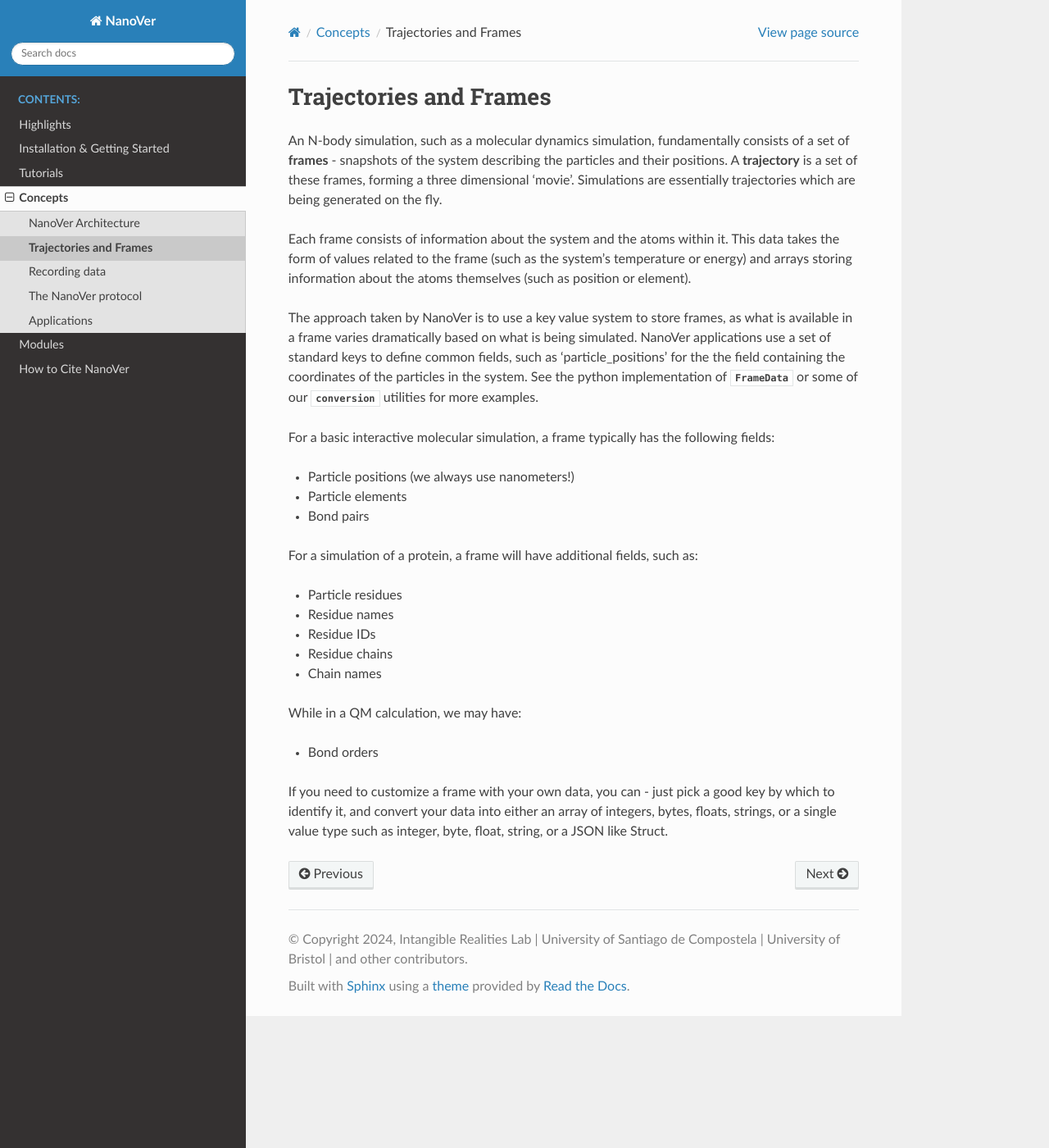
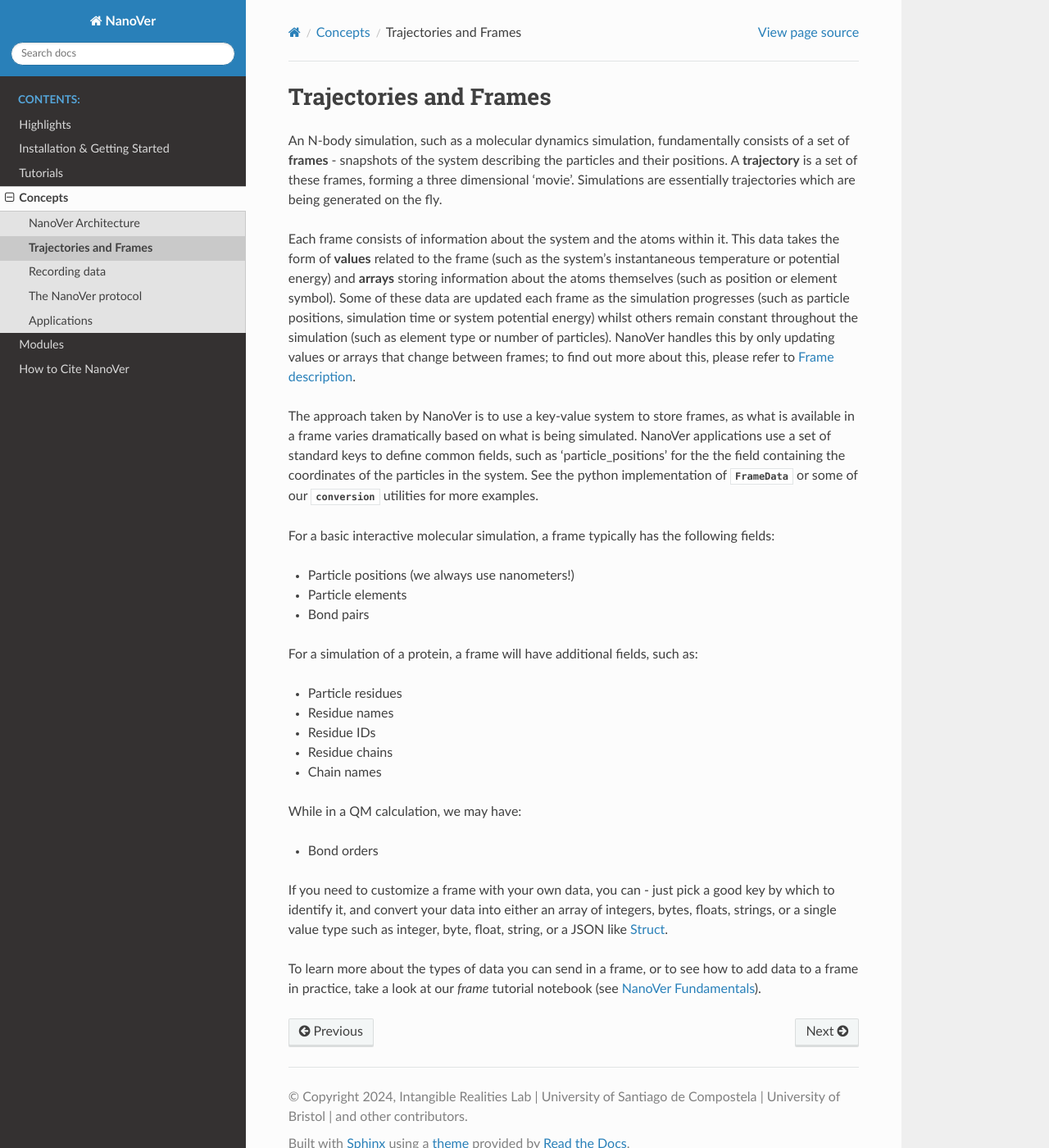
Before and after one commit to IRL2/nanover-docs, a Sphinx documentation site: the page built from source/concepts/frames.rst, in a window 1280 px wide and 1400 px high. Shown: the whole window at 82% size. Built offline with Sphinx 7.4.7 and the Read the Docs theme 3.1.0, drawn with Linux system fonts in a browser that asks for light colours; pages that are not in the unit, such as notebooks, are missing from menus; the version number could not be read and is left out.

Commit message:
Add more information to trajectories and frames page, and link to the frame tutorial notebook.

```diff
--- a/source/concepts/frames.rst
+++ b/source/concepts/frames.rst
@@ -9,14 +9,19 @@
 trajectories which are being generated on the fly.
 
 Each frame consists of information about the system and the atoms within it. This
-data takes the form of values related to the frame (such as the system's temperature
-or energy) and arrays storing information about the atoms themselves (such as position
-or element).
+data takes the form of **values** related to the frame (such as the system's instantaneous temperature
+or potential energy) and **arrays** storing information about the atoms themselves (such as position
+or element symbol). Some of these data are updated each frame as the simulation progresses (such
+as particle positions, simulation time or system potential energy) whilst others remain constant
+throughout the simulation (such as element type or number of particles). NanoVer handles this by
+only updating values or arrays that change between frames; to find out more about
+this, please refer to :ref:`frame-description`.
 
-The approach taken by NanoVer is to use a key value system to store frames, as what is
+The approach taken by NanoVer is to use a key-value system to store frames, as what is
 available in a frame varies dramatically based on what is being simulated. NanoVer applications
 use a set of standard keys to define common fields, such as 'particle_positions' for the the field
-containing the coordinates of the particles in the system. See the python implementation of :py:class:`FrameData <nanover.trajectory.frame_data.FrameData>`
+containing the coordinates of the particles in the system. See the python implementation of
+:py:class:`FrameData <nanover.trajectory.frame_data.FrameData>`
 or some of our :py:mod:`conversion <nanover.openmm.converter>`  utilities for more examples.
 
 For a basic interactive molecular simulation, a frame typically has the following fields:
@@ -39,4 +44,8 @@
 
 If you need to customize a frame with your own data, you can - just pick a good key by which to identify
 it, and convert your data into either an array of integers, bytes, floats, strings, or a single value type such as
-integer, byte, float, string, or a JSON like Struct.
+integer, byte, float, string, or a JSON like `Struct
+<https://developers.google.com/protocol-buffers/docs/reference/google.protobuf#google.protobuf.Struct>`_.
+
+To learn more about the types of data you can send in a frame, or to see how to add data to a frame in practice,
+take a look at our `frame` tutorial notebook (see :ref:`nanover-fundamentals`).
--- a/source/tutorials/fundamentals.rst
+++ b/source/tutorials/fundamentals.rst
@@ -1,3 +1,5 @@
+.. _nanover-fundamentals:
+
 ====================
 NanoVer Fundamentals
 ====================
```
